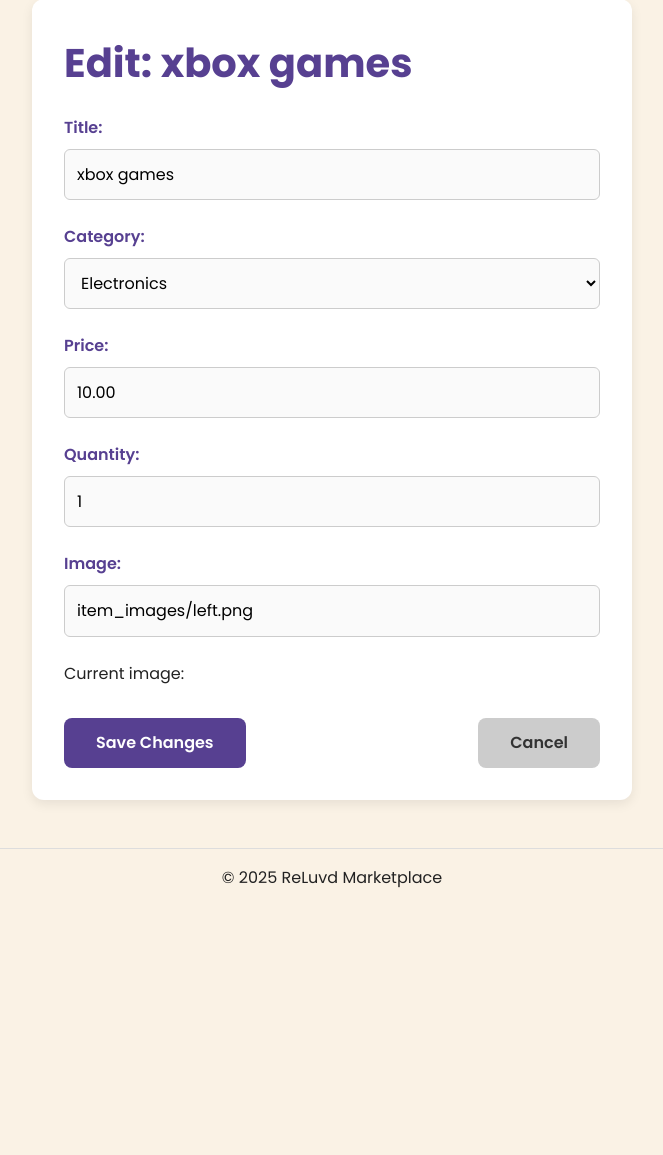
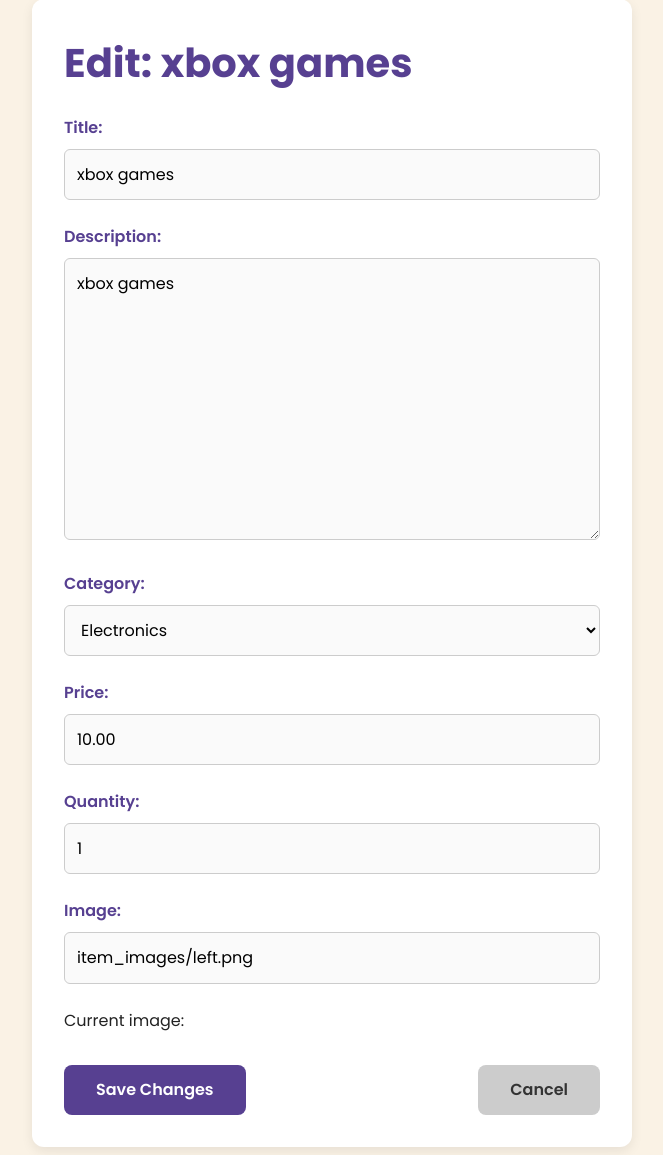
Before and after one commit to mr-aust1n/milestone-project-four, a Django app: page /2/edit/ in a window 1280 px wide. Shown: the part 137-1292 px from the top of the page, without its empty margins (308-971 px from the left). Before the commit the page ends 1025 px from the top, so only its background shows below. Run offline with Django 5.2, Linux system fonts and the light colour scheme; a user stored in the database is signed in; data comes from the database, SQL or seed files in the repository.

Commit message:
FIX: Edit item
page still not allowing edits to items

```diff
--- a/templates/items/edit_item.html
+++ b/templates/items/edit_item.html
@@ -1,3 +1,4 @@
+<!-- edit_item.html -->
 {% extends "base.html" %}
 {% load static %}
 
@@ -13,11 +14,13 @@
         <form method="POST" enctype="multipart/form-data" aria-label="Edit item form">
             {% csrf_token %}
 
-            <!-- Render each field manually -->
-
             <label for="{{ form.title.id_for_label }}">Title:</label>
             {{ form.title }}
             {{ form.title.errors }}
+
+            <label for="{{ form.description.id_for_label }}">Description:</label>
+            {{ form.description }}
+            {{ form.description.errors }}
 
             <label for="{{ form.category.id_for_label }}">Category:</label>
             {{ form.category }}
```
